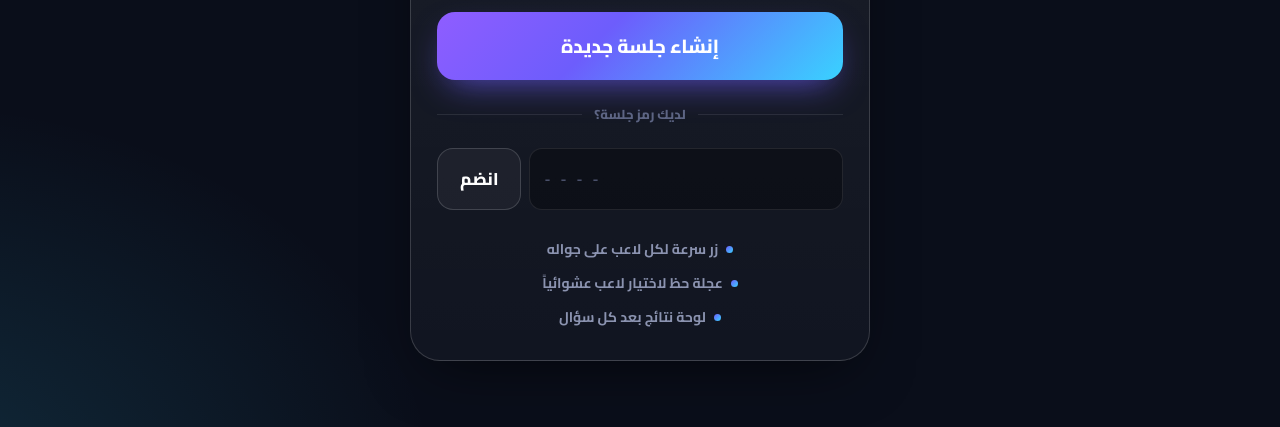
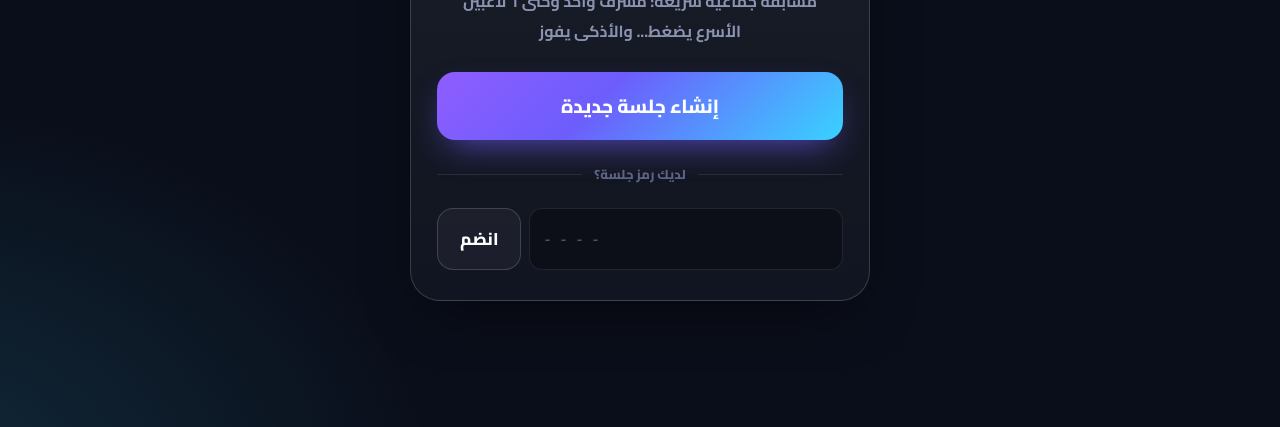
Before and after one commit to g3ida/soual-wa-jawab, a website: page public/index.html in a window 1280 px wide. Shown: the part 373-800 px from the top of the page. Drawn offline with nearby package versions, Linux system fonts and the light colour scheme; no server answers.

Commit message:
remove app features from main page

```diff
--- a/public/css/styles.css
+++ b/public/css/styles.css
@@ -1301,32 +1301,6 @@ textarea.input {
   font-weight: 900;
   text-transform: uppercase;
 }
-.features {
-  margin: 26px 0 0;
-  padding: 0;
-  list-style: none;
-  display: flex;
-  flex-direction: column;
-  gap: 8px;
-  color: var(--muted);
-  font-weight: 700;
-  font-size: 14px;
-}
-.features li {
-  display: flex;
-  align-items: center;
-  gap: 8px;
-  justify-content: center;
-}
-.features li::before {
-  content: "";
-  width: 7px;
-  height: 7px;
-  border-radius: 50%;
-  background: linear-gradient(135deg, var(--primary), var(--primary-2));
-  flex: none;
-}
-
 .hint-line {
   display: flex;
   align-items: center;
--- a/public/index.html
+++ b/public/index.html
@@ -29,12 +29,6 @@
           <input id="codeInput" class="input code-input" maxlength="4" placeholder="----" autocomplete="off" autocapitalize="characters" spellcheck="false" enterkeyhint="go">
           <button class="btn btn-ghost" type="submit" id="joinCodeBtn">انضم</button>
         </form>
-
-        <ul class="features">
-          <li>زر سرعة لكل لاعب على جواله</li>
-          <li>عجلة حظ لاختيار لاعب عشوائياً</li>
-          <li>لوحة نتائج بعد كل سؤال</li>
-        </ul>
       </div>
     </div>
   </div>
```
